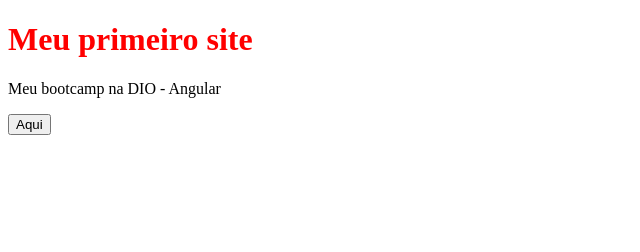
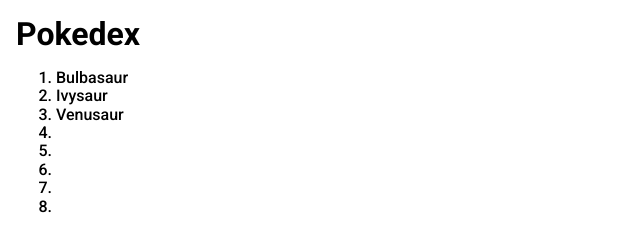
Before and after one commit to RafaCartaxo/Bootcamp-DIO-Angular, a plain HTML site: page Pokedex/index.html in a window 1280 px wide. Shown: the whole page, without its empty margins (0-640 px from the left). Drawn offline with nearby package versions, Linux system fonts and the light colour scheme.

Commit message:
Normalize e informações básicas

```diff
--- /dev/null
+++ b/Pokedex/assets/css/global.css
@@ -0,0 +1,11 @@
+*{
+    font-family: 'Roboto', sans-serif;
+}
+
+.content {
+    padding: 1rem;
+}
+
+.content h1 {
+   margin: 0;
+}
--- /dev/null
+++ b/Pokedex/assets/js/main.js
@@ -0,0 +1 @@
+console.log('Sucesso!')
--- a/Pokedex/index.html
+++ b/Pokedex/index.html
@@ -5,26 +5,43 @@
     <meta http-equiv="X-UA-Compatible" content="IE=edge">
     <meta name="viewport" content="width=device-width, initial-scale=1.0">
     <title>Pokedex</title>
+    <!-- Normalize CSS -->
+    <link rel="stylesheet" href="https://cdnjs.cloudflare.com/ajax/libs/normalize/8.0.1/normalize.min.css"
+        integrity="sha512-NhSC1YmyruXifcj/KFRWoC561YpHpc5Jtzgvbuzx5VozKpWvQ+4nXhPdFgmx8xqexRcpAglTj9sIBWINXa8x5w=="
+        crossorigin="anonymous" referrerpolicy="no-referrer" />
 
-    <style>
-        h1 {
-            color: red;
-        }
-    </style>
+    <!-- Font Roboto -->
+    <link rel="preconnect" href="https://fonts.googleapis.com">
+    <link rel="preconnect" href="https://fonts.gstatic.com" crossorigin>
+    <link href="https://fonts.googleapis.com/css2?family=Roboto:wght@100;300;500;700&display=swap" rel="stylesheet">
+
+    <!-- Nosso CSS -->
+        <link rel="stylesheet" href="/assets/css/global.css">
+
 </head>
 <body>
 
-    <h1>Meu primeiro site</h1>
-    <p>Meu bootcamp na DIO - Angular</p>
-    <button id="btnTeste"type="button">Aqui</button>
+    <section class="content">
+        <h1>Pokedex</h1>
 
-    <script>
-        const btnTeste = document.getElementById("btnTeste")
-        btnTeste.addEventListener("click", function(){
+        <ol>
+            <li>Bulbasaur</li>
+            <li>Ivysaur</li>
+            <li>Venusaur</li>
+            <li></li>
+            <li></li>
+            <li></li>
+            <li></li>
+            <li></li>
 
-            console.log('Clickou no botão')
-        })
 
-    </script>
+
+        </ol>
+
+
+    </section>
+
+    <script src="/assets/js/main.js"></script>
+
 </body>
 </html>
```
